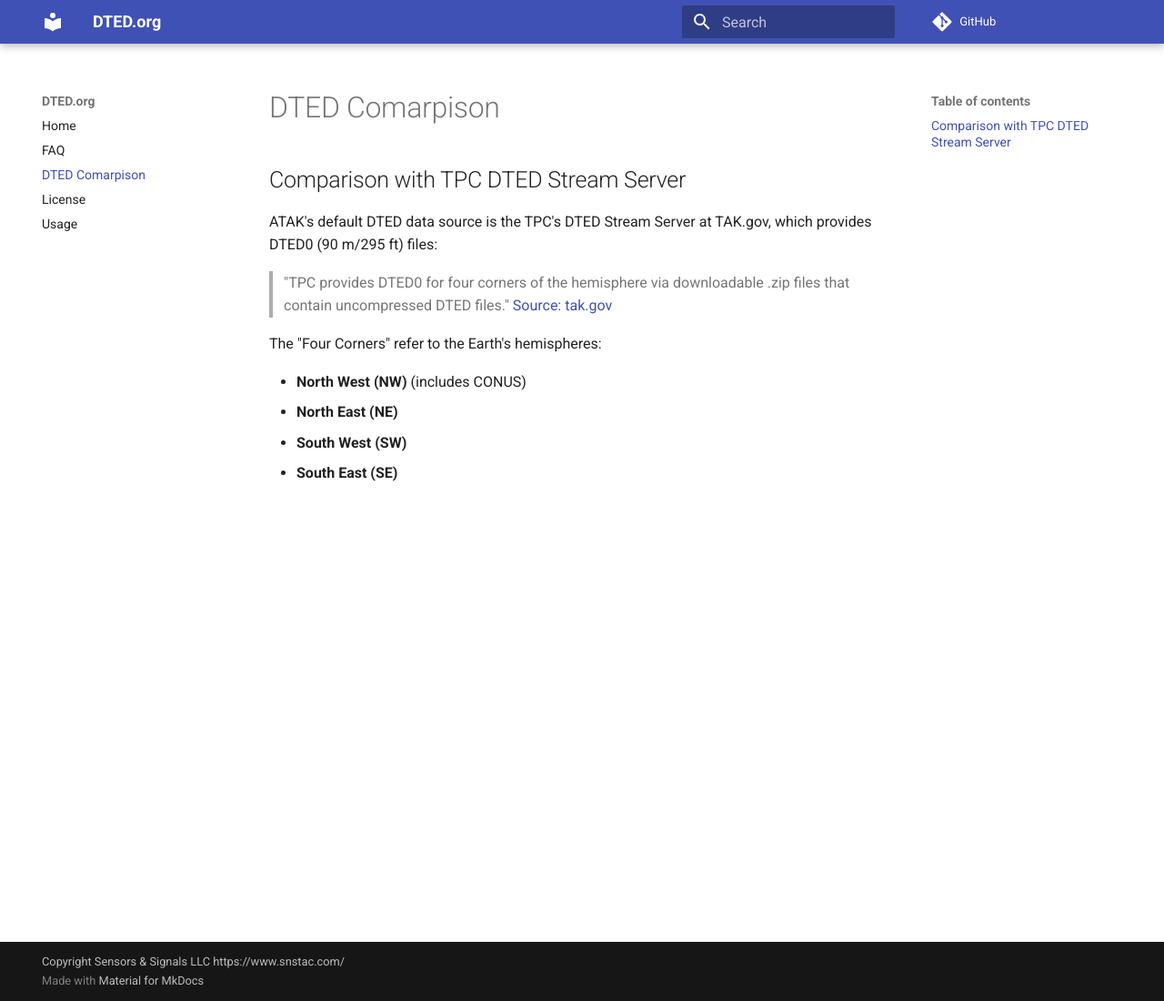
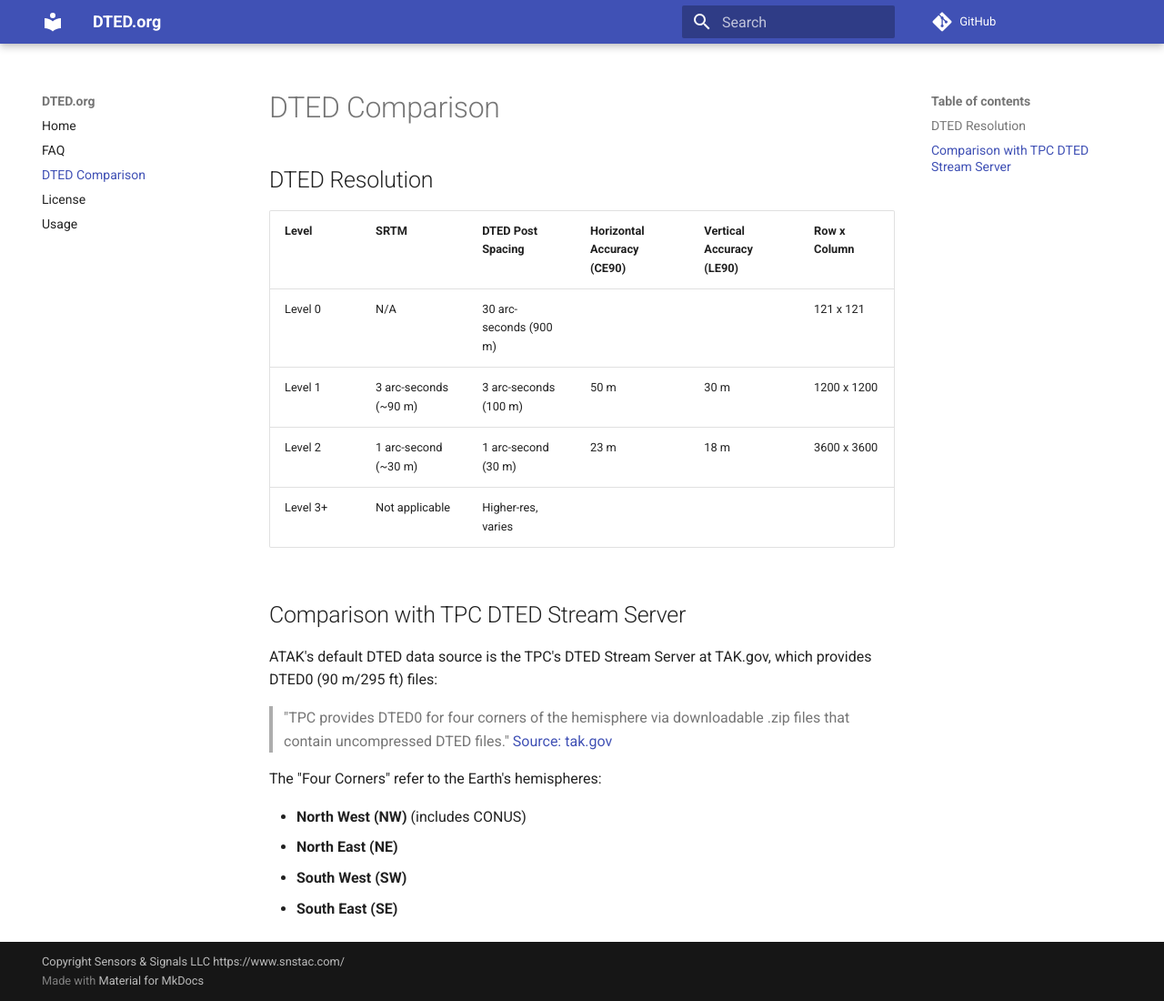
Before and after one commit to snstac/DTED.org, an MkDocs documentation site: the page built from docs/compare.md, in a window 1280 px wide and 1100 px high. Shown: the whole window at 91% size. Built offline with MkDocs 1.6.1 and Material for MkDocs 9.7.7, drawn with Linux system fonts in a browser that asks for light colours; comment, search, counter and statistics services are not loaded.

Commit message:
more doc updates

```diff
--- a/docs/compare.md
+++ b/docs/compare.md
@@ -1,4 +1,13 @@
-# DTED Comarpison
+# DTED Comparison
+
+## DTED Resolution
+
+| Level | SRTM | DTED Post Spacing|Horizontal Accuracy (CE90)|Vertical Accuracy (LE90)|Row x Column|
+|---|---|---|---|---|---|
+| Level 0  | N/A                  | 30 arc-seconds (900 m) |||121 x 121|
+| Level 1  | 3 arc-seconds (~90 m)| 3 arc-seconds (100 m) |50 m|30 m|1200 x 1200|
+| Level 2  | 1 arc-second (~30 m) | 1 arc-second (30 m)|23 m|18 m|3600 x 3600|
+| Level 3+ | Not applicable       | Higher-res, varies |||||
 
 ## Comparison with TPC DTED Stream Server
 
```
Also changed, not shown: 1 other file.
